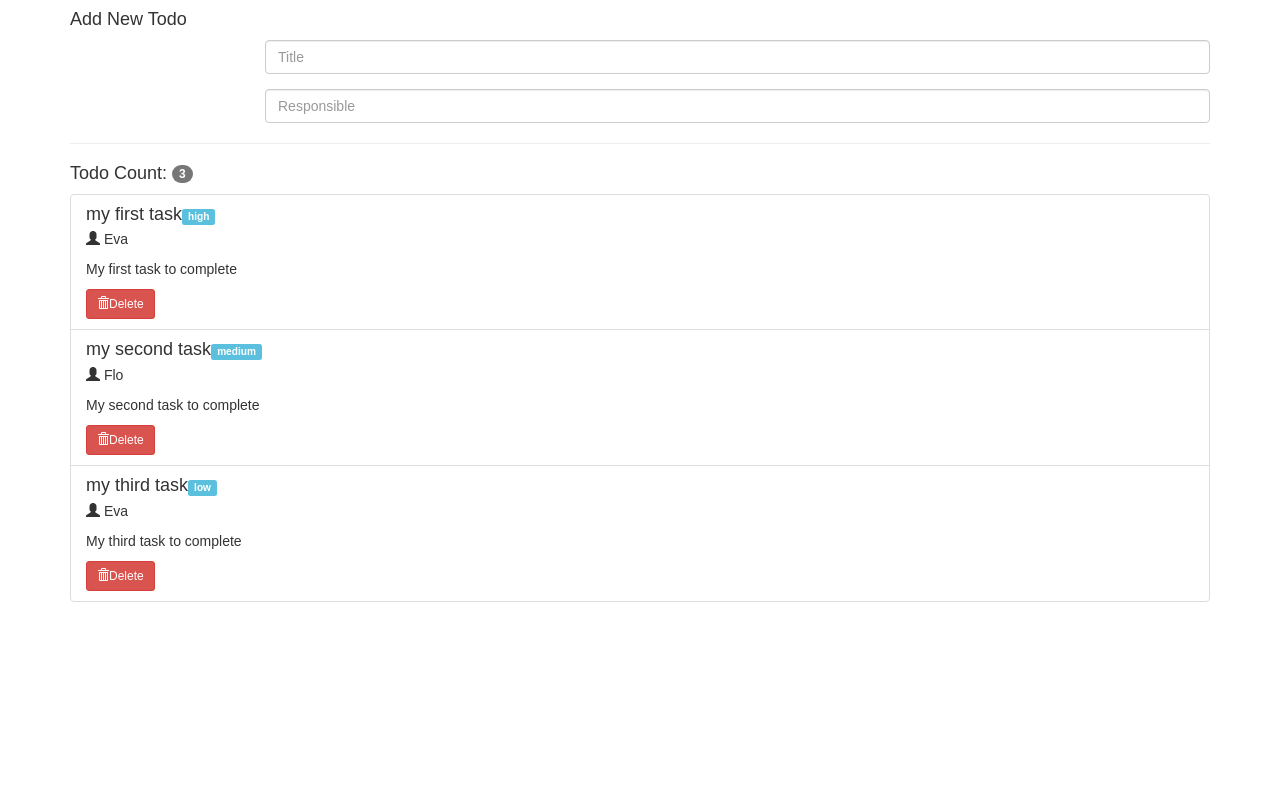
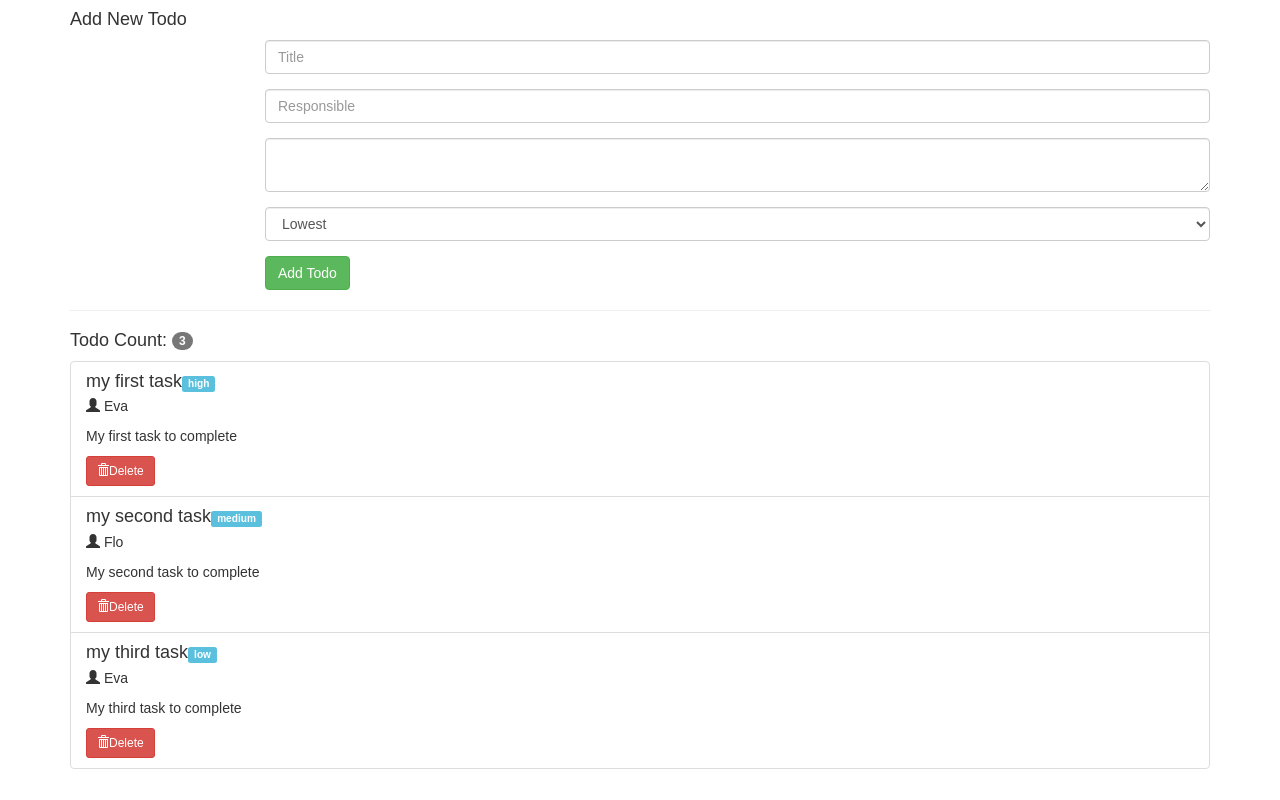
Before and after one commit to evagolabek/to-do-app, a React (Create React App) app: page / in a window 1280 px wide. Built offline with nearby package versions, Linux system fonts and the light colour scheme.

Commit message:
input form finish

```diff
--- a/src/App.js
+++ b/src/App.js
@@ -113,6 +113,39 @@ class TodoInput extends Component {
                          placeholder="Responsible"></input>
               </div>
               </div>
+              <div className="form-group">
+                <label htmlFor="inputTodoDesc" className="col-sm-2 control-label"></label>
+                <div className="col-sm-10">
+                  <textarea name="todoDescription"
+                         type="text"
+                         className="form-control"
+                         id="inputTodoDesc"
+                         value={this.state.todoDescription}
+                         onChange={this.handleInputChange}></textarea>
+              </div>
+              </div>
+              <div className="form-group">
+              <label htmlFor="inputTodoPriority" className="col-sm-2 control-label"></label>
+              <div className="col-sm-10">
+                <select name="todoPriority"
+                       type="text"
+                       className="form-control"
+                       id="inputTodoTitle"
+                       value={this.state.todoPriority}
+                       onChange={this.handleInputChange}>
+                  <option>Lowest</option>
+                  <option>Low</option>
+                  <option>Medium</option>
+                  <option>High</option>
+                  <option>Highest</option>
+                </select>
+              </div>
+              </div>
+              <div className="form-group">
+               <div className="col-sm-offset-2 col-sm-10">
+                <button type="submit" className="btn btn-success">Add Todo</button>
+               </div>
+               </div>
            </form>
         </div>
       );
```
Lines whose indentation alone changed are shown as unchanged.
